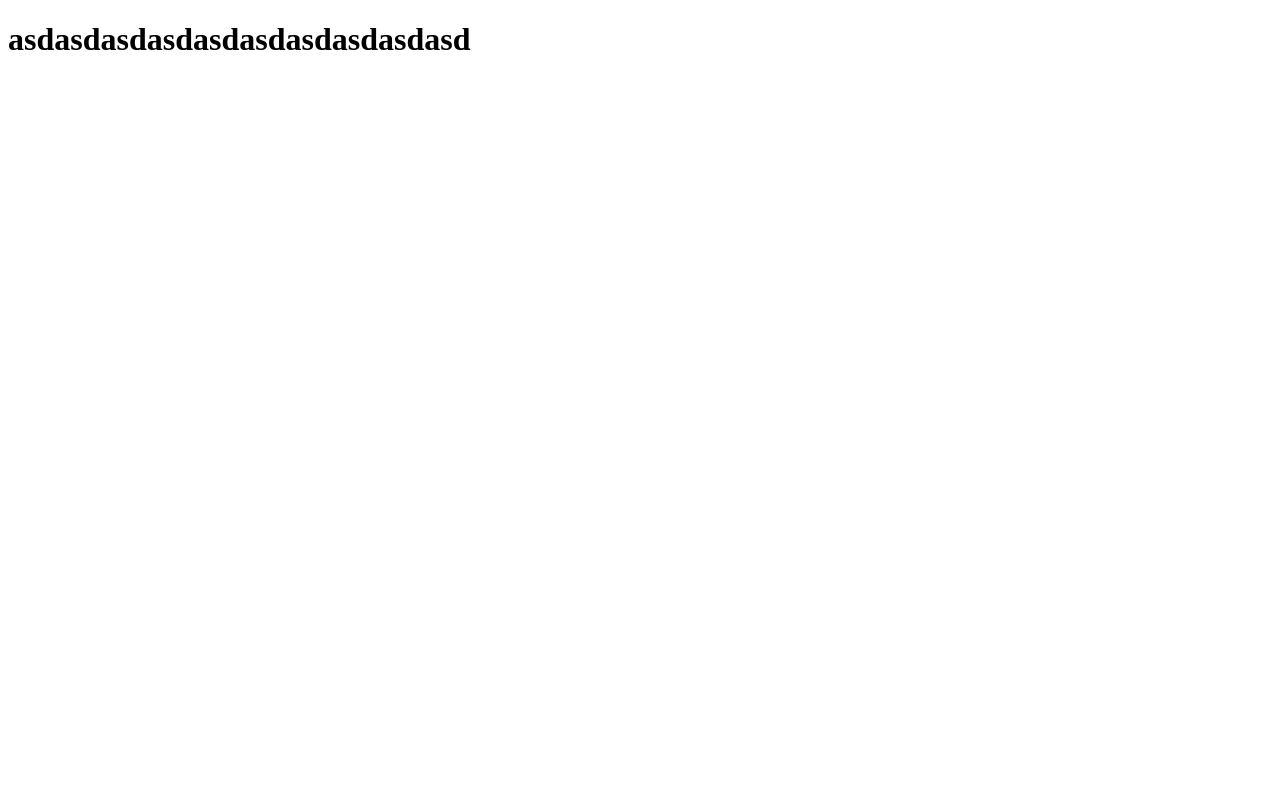
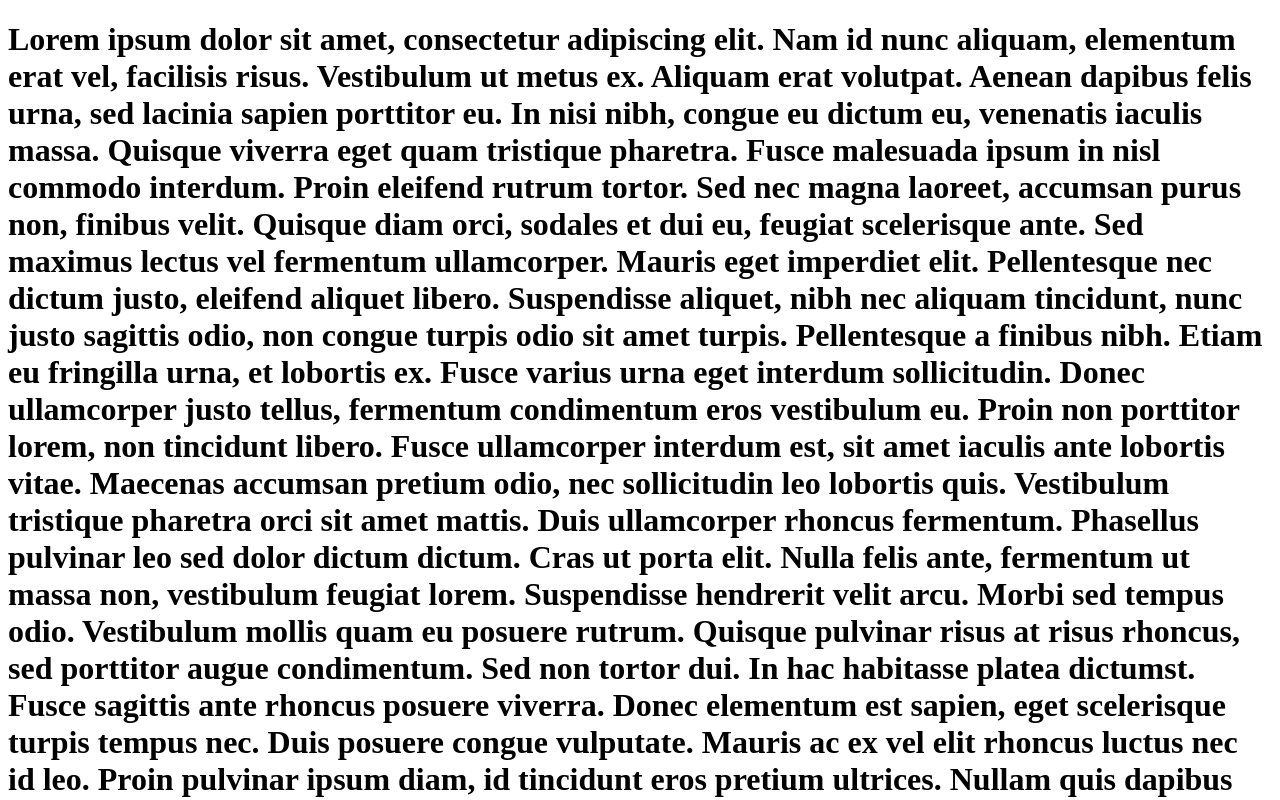
Before and after one commit to thanigai1709/host-demo, a plain HTML site: page index.html in a window 1280 px wide. Shown: the top 800 px of the page. Drawn offline with Linux system fonts and the light colour scheme.

Commit message:
asdasdasdasd

```diff
--- a/index.html
+++ b/index.html
@@ -1,12 +1,44 @@
 <!DOCTYPE html>
 <html lang="en">
+
 <head>
     <meta charset="UTF-8">
     <meta name="viewport" content="width=device-width, initial-scale=1.0">
     <meta http-equiv="X-UA-Compatible" content="ie=edge">
     <title>Demo</title>
 </head>
+
 <body>
-    <h1>asdasdasdasdasdasdasdasdasdasd</h1>
+    <h1>Lorem ipsum dolor sit amet, consectetur adipiscing elit. Nam id nunc aliquam, elementum erat vel, facilisis
+        risus. Vestibulum ut metus ex. Aliquam erat volutpat. Aenean dapibus felis urna, sed lacinia sapien porttitor
+        eu. In nisi nibh, congue eu dictum eu, venenatis iaculis massa. Quisque viverra eget quam tristique pharetra.
+        Fusce malesuada ipsum in nisl commodo interdum. Proin eleifend rutrum tortor.
+
+        Sed nec magna laoreet, accumsan purus non, finibus velit. Quisque diam orci, sodales et dui eu, feugiat
+        scelerisque ante. Sed maximus lectus vel fermentum ullamcorper. Mauris eget imperdiet elit. Pellentesque nec
+        dictum justo, eleifend aliquet libero. Suspendisse aliquet, nibh nec aliquam tincidunt, nunc justo sagittis
+        odio, non congue turpis odio sit amet turpis. Pellentesque a finibus nibh. Etiam eu fringilla urna, et lobortis
+        ex. Fusce varius urna eget interdum sollicitudin. Donec ullamcorper justo tellus, fermentum condimentum eros
+        vestibulum eu. Proin non porttitor lorem, non tincidunt libero. Fusce ullamcorper interdum est, sit amet iaculis
+        ante lobortis vitae. Maecenas accumsan pretium odio, nec sollicitudin leo lobortis quis. Vestibulum tristique
+        pharetra orci sit amet mattis. Duis ullamcorper rhoncus fermentum. Phasellus pulvinar leo sed dolor dictum
+        dictum.
+
+        Cras ut porta elit. Nulla felis ante, fermentum ut massa non, vestibulum feugiat lorem. Suspendisse hendrerit
+        velit arcu. Morbi sed tempus odio. Vestibulum mollis quam eu posuere rutrum. Quisque pulvinar risus at risus
+        rhoncus, sed porttitor augue condimentum. Sed non tortor dui. In hac habitasse platea dictumst. Fusce sagittis
+        ante rhoncus posuere viverra.
+
+        Donec elementum est sapien, eget scelerisque turpis tempus nec. Duis posuere congue vulputate. Mauris ac ex vel
+        elit rhoncus luctus nec id leo. Proin pulvinar ipsum diam, id tincidunt eros pretium ultrices. Nullam quis
+        dapibus est, quis dapibus justo. Nunc id commodo ligula. Vestibulum luctus pulvinar mauris, eu efficitur lacus
+        congue at. Duis id volutpat velit. Nullam nec gravida ex. Quisque venenatis et neque nec lobortis. Quisque
+        vehicula sodales urna, sed lacinia nisl euismod at.
+
+        Pellentesque porta vel justo fermentum cursus. Donec viverra gravida rutrum. Mauris nec tellus mauris. Morbi
+        dignissim risus ac venenatis pellentesque. Etiam erat ligula, lacinia eu sapien non, commodo elementum sapien.
+        Sed quis finibus massa, eget iaculis sem. In dapibus lacinia ultricies. Duis ornare elit eros, sit amet cursus
+        urna consequat at. Quisque scelerisque ultrices tortor, et condimentum lectus pellentesque id.</h1>
 </body>
+
 </html>
```
